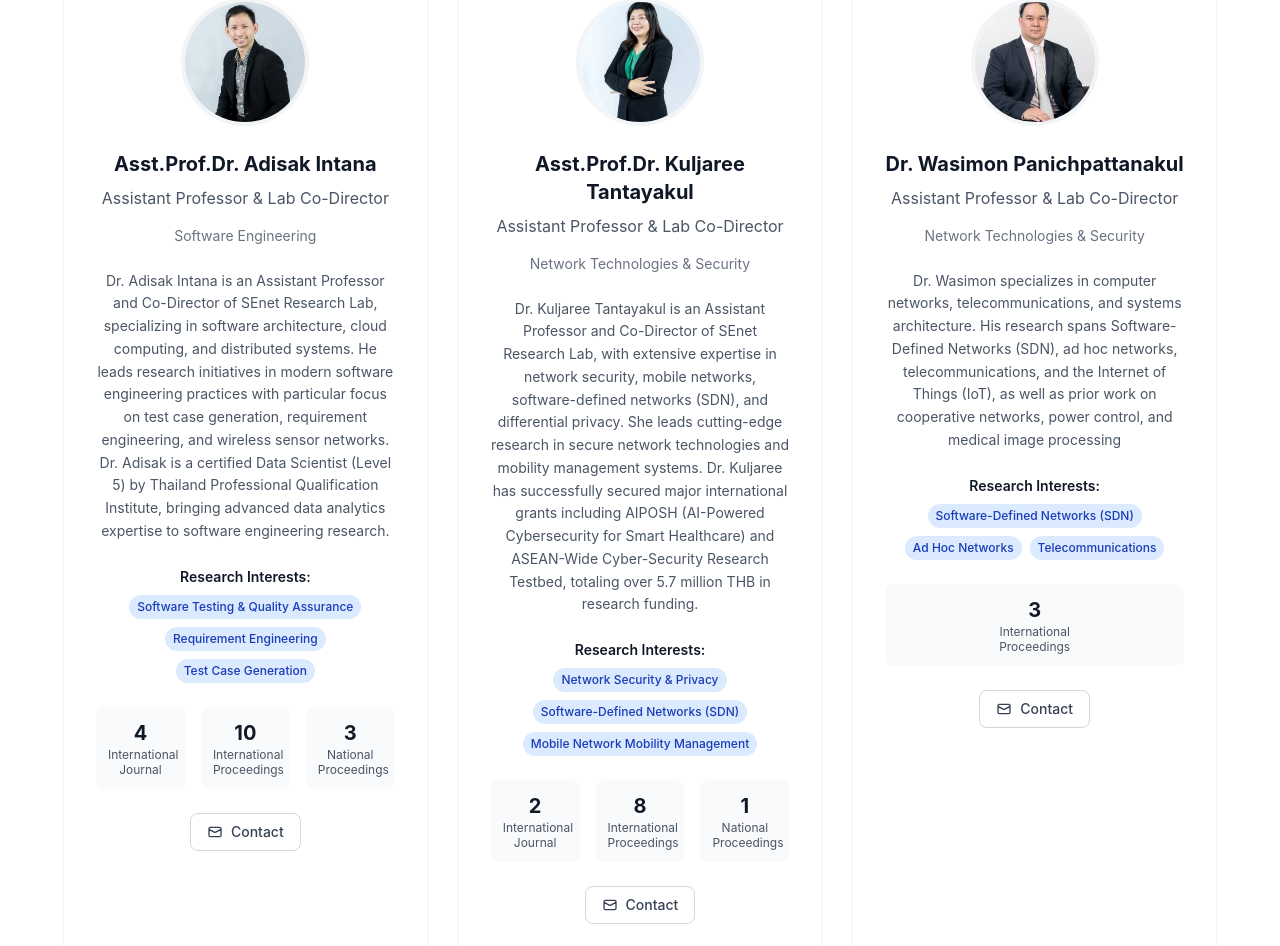
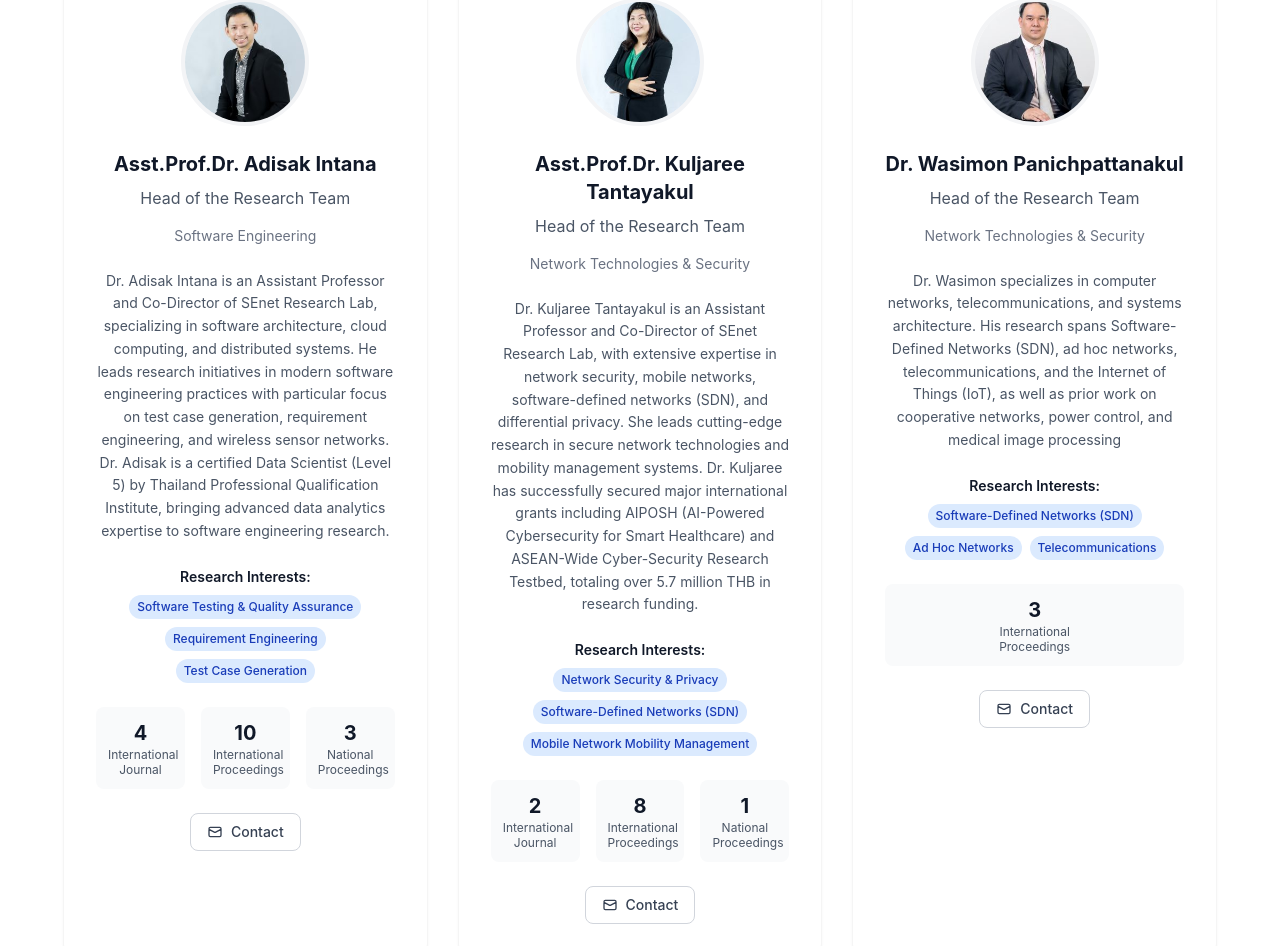
Before and after one commit to zZBANK22Zz/SENET-Lab-web, a Next.js app: page /TeamPage in a window 1280 px wide. Shown: the part 808-1754 px from the top of the page. Built offline with nearby package versions, Linux system fonts and the light colour scheme.

Commit message:
Change position of aj

```diff
--- a/src/data/personalData/adisakIntana.js
+++ b/src/data/personalData/adisakIntana.js
@@ -7,7 +7,7 @@ const adisakIntana = {
     lastName: "Intana",
     fullName: "Asst.Prof.Dr. Adisak Intana",
     title: "Asst.Prof.Dr.",
-    position: "Assistant Professor & Lab Co-Director",
+    position: "Head of the Research Team",
     department: "Software Engineering",
     email: "adisak.i(at)phuket.psu.ac.th",
     phone: "+66 76-27(6711)",
--- a/src/data/personalData/kuljareeTantayakul.js
+++ b/src/data/personalData/kuljareeTantayakul.js
@@ -8,7 +8,7 @@ const kuljareeTantayakul = {
     lastName: "Tantayakul",
     fullName: "Asst.Prof.Dr. Kuljaree Tantayakul",
     title: "Asst.Prof.Dr.",
-    position: "Assistant Professor & Lab Co-Director",
+    position: "Head of the Research Team",
     department: "Network Technologies & Security",
     email: "kuljaree.t(at)phuket.psu.ac.th",
     phone: "+66 76-27(6712)",
--- a/src/data/personalData/wasimonPanichpattanakul.js
+++ b/src/data/personalData/wasimonPanichpattanakul.js
@@ -8,7 +8,7 @@ const wasimonPanichpattanakul = {
     lastName: "Panichpattanakul",
     fullName: "Dr. Wasimon Panichpattanakul",
     title: "Dr.",
-    position: "Assistant Professor & Lab Co-Director",
+    position: "Head of the Research Team",
     department: "Network Technologies & Security",
     email: "wasimon.pa@phuket.psu.ac.th",
     phone: "+66 87-700-3770",
```
